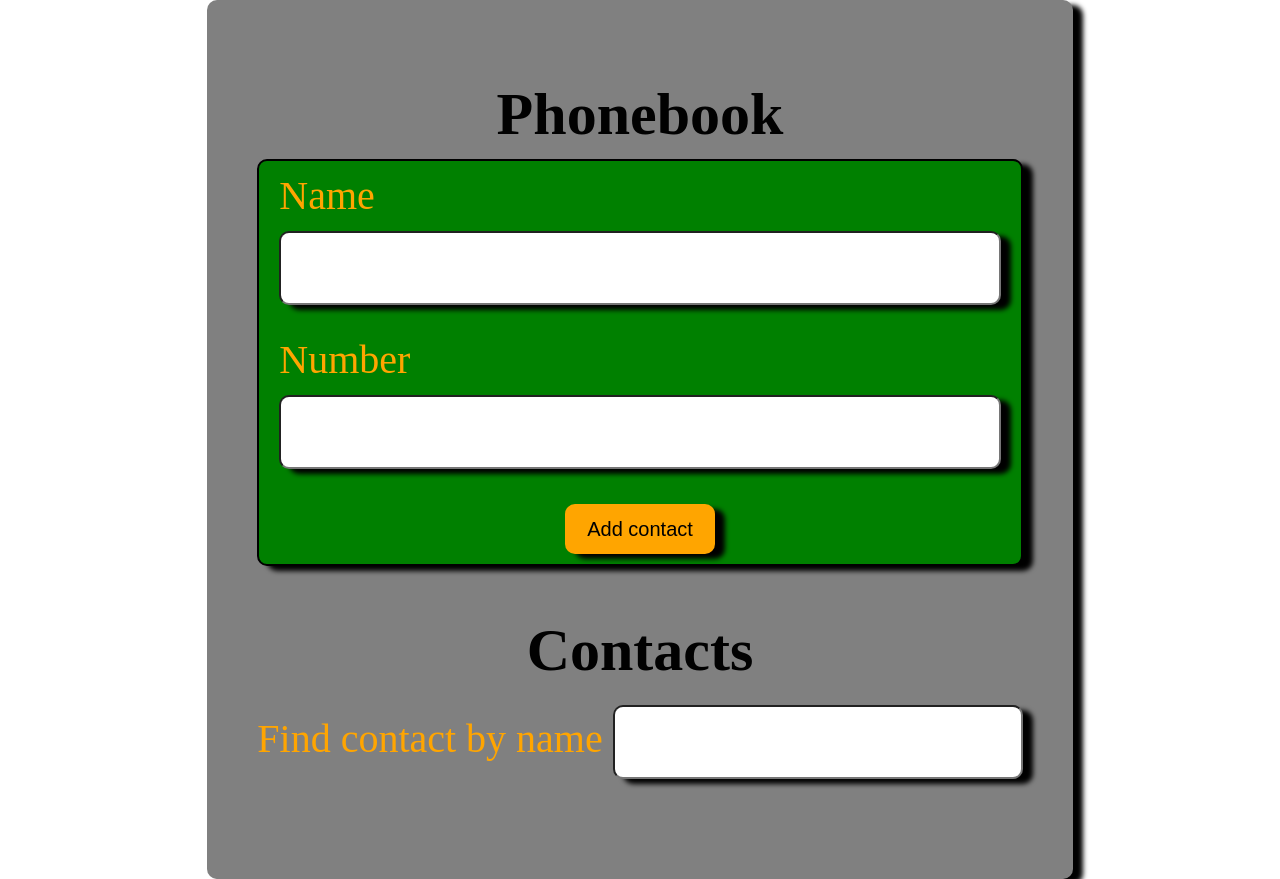
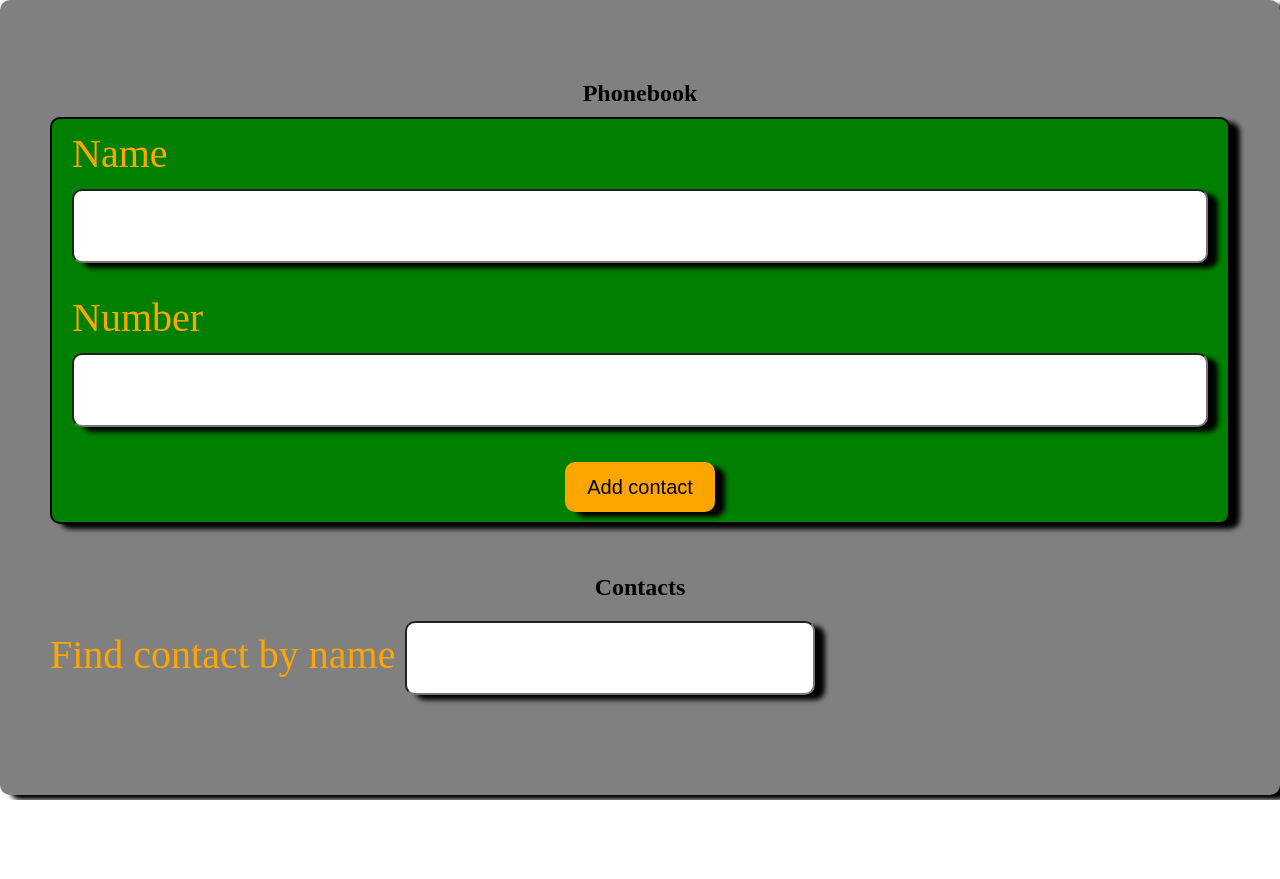
Before and after one commit to osyfliak/goit-react-hw-08-phonebook, a React (Create React App) app: page / in a window 1280 px wide. After the commit the page ends 800 px from the top, so only its background shows below. Built offline with nearby package versions, Linux system fonts and the light colour scheme.

Commit message:
Update App.jsx

```diff
--- a/src/components/App.jsx
+++ b/src/components/App.jsx
@@ -2,16 +2,6 @@ import Contact from './Contact/Contact';
 
 export const App = () => {
   return (
-    <div
-      style={{
-        display: 'flex',
-        justifyContent: 'center',
-        alignItems: 'center',
-        fontSize: 40,
-        color: '#010101',
-      }}
-    >
       <Contact />
-    </div>
   );
 };
```
